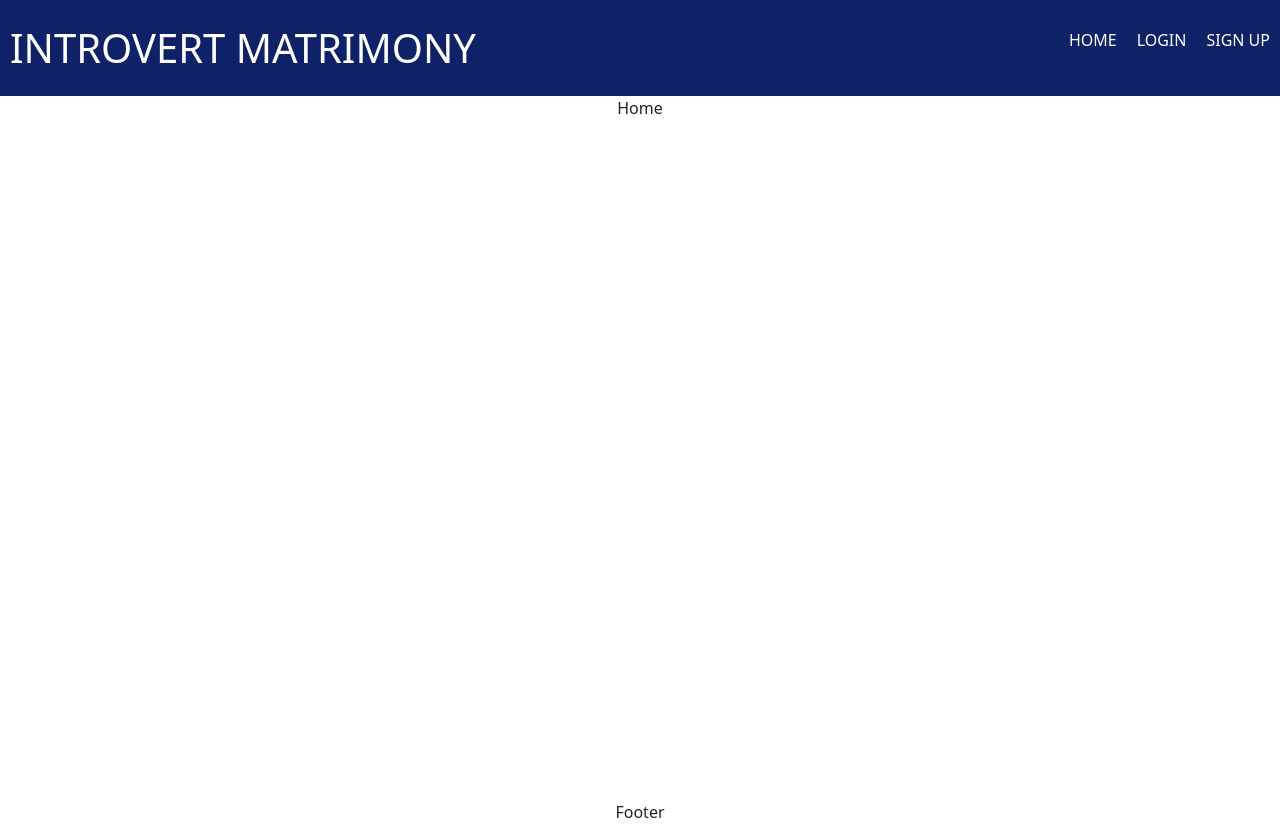
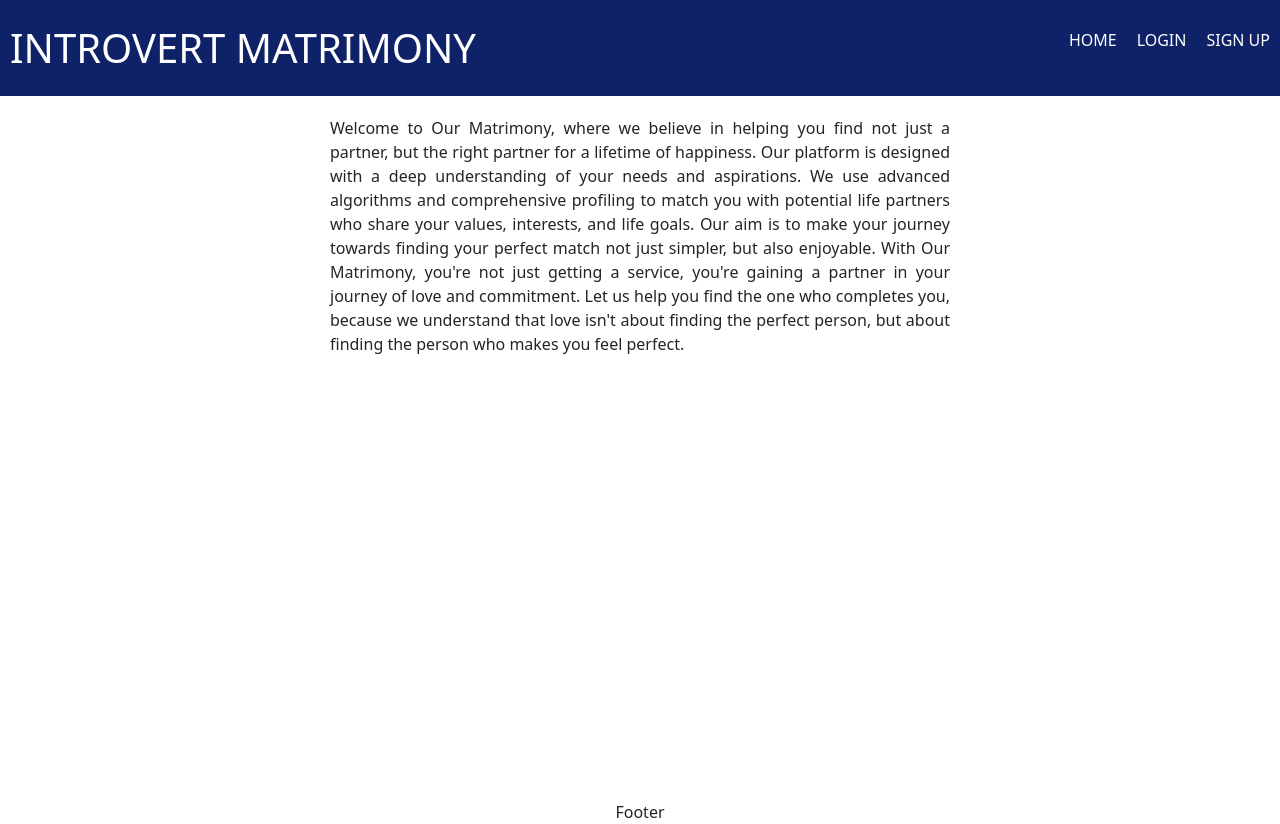
Before and after one commit to NavaneethReddyNalla/FullStackFinalProject, a React (Create React App) app in the folder frontend/: page / in a window 1280 px wide. Built offline with nearby package versions, Linux system fonts and the light colour scheme.

Commit message:
Added some text to the home page

```diff
--- a/frontend/src/Components/Home/Home.css
+++ b/frontend/src/Components/Home/Home.css
@@ -0,0 +1,9 @@
+.home {
+    text-align: justify;
+    padding: 20px;
+}
+
+.home p {
+    width: 50%;
+    margin: auto;
+}
--- a/frontend/src/Components/Home/Home.js
+++ b/frontend/src/Components/Home/Home.js
@@ -2,7 +2,23 @@ import "./Home.css";
 import React from "react";
 
 function Home() {
-  return <div className="home">Home</div>;
+  return (
+    <div className="home">
+      <p>
+        Welcome to Our Matrimony, where we believe in helping you find not just
+        a partner, but the right partner for a lifetime of happiness. Our
+        platform is designed with a deep understanding of your needs and
+        aspirations. We use advanced algorithms and comprehensive profiling to
+        match you with potential life partners who share your values, interests,
+        and life goals. Our aim is to make your journey towards finding your
+        perfect match not just simpler, but also enjoyable. With Our Matrimony,
+        you're not just getting a service, you're gaining a partner in your
+        journey of love and commitment. Let us help you find the one who
+        completes you, because we understand that love isn't about finding the
+        perfect person, but about finding the person who makes you feel perfect.
+      </p>
+    </div>
+  );
 }
 
 export default Home;
```
